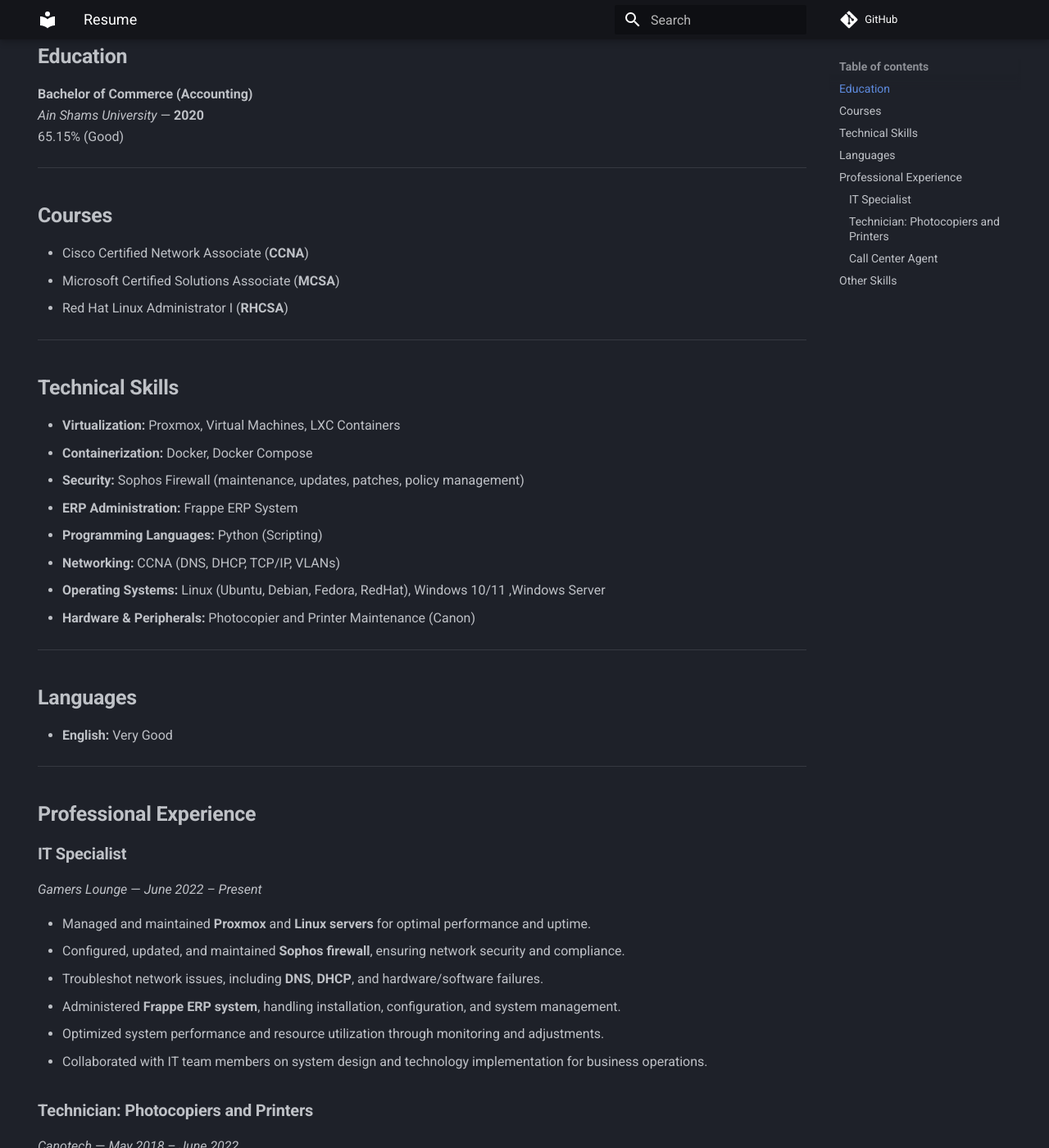
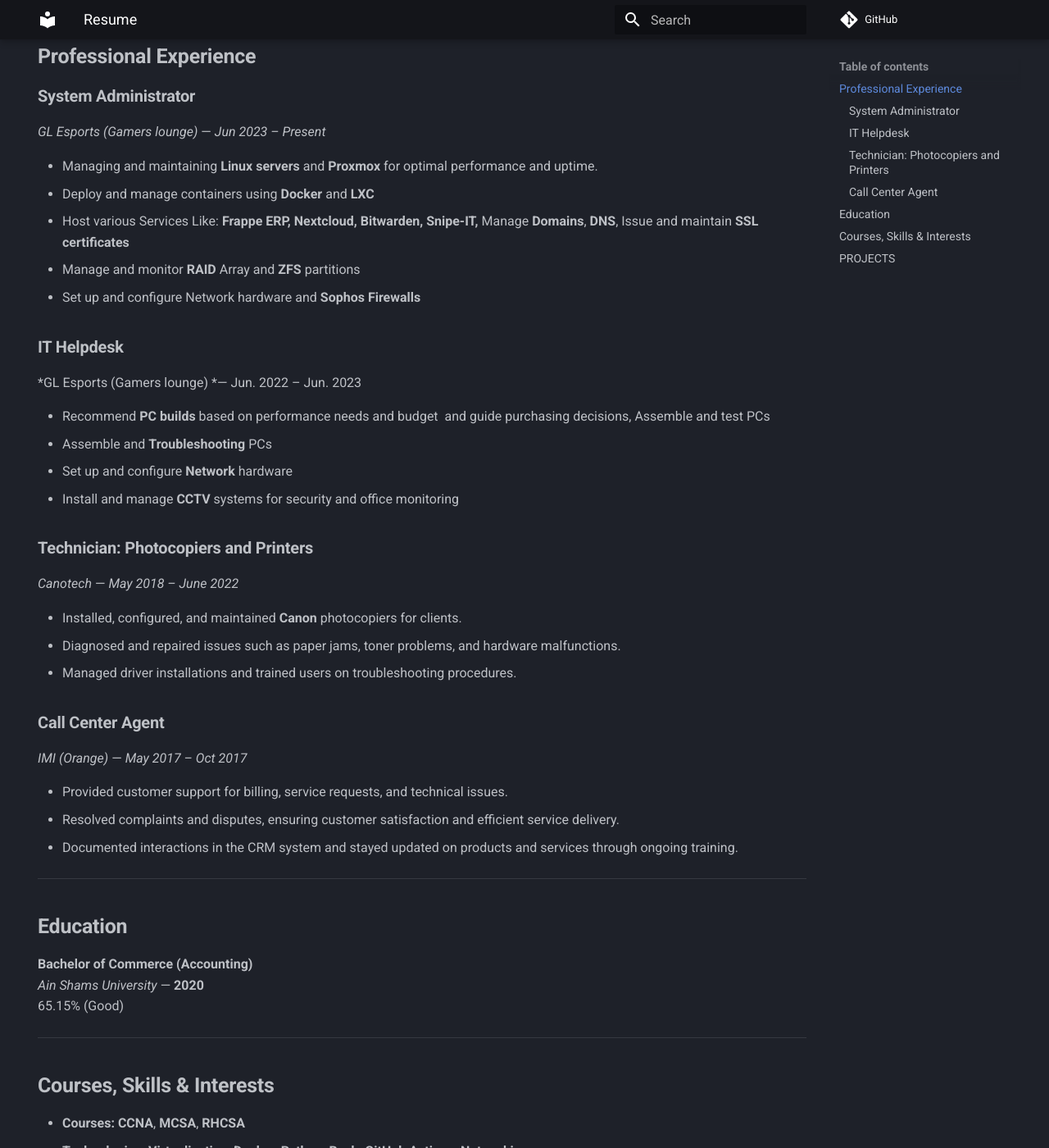
Before and after one commit to AbanoubEhab/AbanoubEhab.github.io, an MkDocs documentation site: the page built from docs/index.md, in a window 1280 px wide and 1400 px high, scrolled down 511 px. Shown: the whole window at 82% size. Built offline with MkDocs 1.6.1 and Material for MkDocs 9.7.7, drawn with Linux system fonts in a browser that asks for light colours; comment, search, counter and statistics services are not loaded; some of the changed text lies outside the part shown.

Commit message:
update Info

```diff
--- a/docs/index.md
+++ b/docs/index.md
@@ -18,54 +18,26 @@
 - **Address:** Ezbet Alnakel, Marg
 
 ---
-
-## **Education**
-
-**Bachelor of Commerce (Accounting)**
-*Ain Shams University* — **2020**
-65.15% (Good)
-
----
-
-## **Courses**
-
-- Cisco Certified Network Associate (**CCNA**)
-- Microsoft Certified Solutions Associate (**MCSA**)
-- Red Hat Linux Administrator I (**RHCSA**)
-
----
-
-## **Technical Skills**
-
-- **Virtualization:** Proxmox, Virtual Machines, LXC Containers
-- **Containerization:** Docker, Docker Compose
-- **Security:** Sophos Firewall (maintenance, updates, patches, policy management)
-- **ERP Administration:** Frappe ERP System
-- **Programming Languages:** Python (Scripting)
-- **Networking:** CCNA (DNS, DHCP, TCP/IP, VLANs)
-- **Operating Systems:** Linux (Ubuntu, Debian, Fedora, RedHat), Windows 10/11 ,Windows Server
-- **Hardware & Peripherals:** Photocopier and Printer Maintenance (Canon)
-
----
-
-## **Languages**
-
-- **English:** Very Good
-
----
-
 ## **Professional Experience**
 
-### **IT Specialist**
+### **System Administrator**
 
-*Gamers Lounge* — *June 2022 – Present*
+*GL Esports (Gamers lounge)* — *Jun 2023 – Present*
 
-- Managed and maintained **Proxmox** and **Linux servers** for optimal performance and uptime.
-- Configured, updated, and maintained **Sophos firewall**, ensuring network security and compliance.
-- Troubleshot network issues, including **DNS**, **DHCP**, and hardware/software failures.
-- Administered **Frappe ERP system**, handling installation, configuration, and system management.
-- Optimized system performance and resource utilization through monitoring and adjustments.
-- Collaborated with IT team members on system design and technology implementation for business operations.
+- Managing and maintaining **Linux servers** and **Proxmox** for optimal performance and uptime.
+- Deploy and manage containers using **Docker** and **LXC**
+- Host various Services Like: **Frappe ERP, Nextcloud, Bitwarden, Snipe-IT,** Manage **Domains**, **DNS**, Issue and maintain **SSL certificates**
+- Manage and monitor **RAID** Array and **ZFS** partitions
+- Set up and configure Network hardware and **Sophos Firewalls**
+
+### **IT Helpdesk**
+
+*GL Esports (Gamers lounge) *—  Jun. 2022 – Jun. 2023
+
+- Recommend **PC builds** based on performance needs and budget  and guide purchasing decisions, Assemble and test PCs
+- Assemble and **Troubleshooting** PCs
+- Set up and configure **Network** hardware
+- Install and manage **CCTV** systems for security and office monitoring
 
 ### **Technician: Photocopiers and Printers**
 
@@ -84,15 +56,29 @@
 - Documented interactions in the CRM system and stayed updated on products and services through ongoing training.
 
 ---
+## **Education**
 
-## **Other Skills**
-
-- Quick learner with adaptability to new technologies.
-- Strong problem-solving and analytical thinking.
-- Excellent communication and team collaboration skills, with the ability to work independently when required.
+**Bachelor of Commerce (Accounting)**
+*Ain Shams University* — **2020**
+65.15% (Good)
 
 ---
+## **Courses, Skills & Interests**
 
-[Projects](./Projects){ .md-button }
+* **Courses: CCNA**, **MCSA**, **RHCSA**
+* **Technologies:** **Virtualization**, **Docker**, **Python, Bash, GitHub Actions, Networking**
+* **Skills : Quick learner** with adaptability to new technologies, Strong **problem-solving** and analytical thinking
+* **Interests:** **Linux Enthusiast**, **home Labing**
+
+---
+## **PROJECTS**
+
+- **Provided Tech Support / Build Network For Esports Events**
+	-  [**Red Bull Login**](https://www.linkedin.com/posts/abanoubehabmalak_reflecting-on-the-journey-of-bringing-red-activity-7260039753117417472-dXez?utm_source=share&utm_medium=member_desktop&rcm=ACoAACCB0K0BjGMf4wHN0SflD24mzjObVRClAOk), [**IAC Final 2022**](https://www.linkedin.com/posts/arabhardware%2Enet_iac2022-iac2022-esports-activity-7005652485398794241-5ibR?utm_source=share&utm_medium=member_desktop&rcm=ACoAACCB0K0BjGMf4wHN0SflD24mzjObVRClAOk)**, [WarPros](https://www.linkedin.com/posts/ahmed-abdelaziz-563933130_im-so-glad-to-say-that-we-are-so-back-activity-7345831356850917376-mEnQ?utm_source=share&utm_medium=member_desktop&rcm=ACoAACCB0K0BjGMf4wHN0SflD24mzjObVRClAOk), [Sona’ay ELfawda](https://www.linkedin.com/posts/abanoubehabmalak_at-gamers-lounge-we-believe-in-transforming-activity-7277409944042115072-Kqwk?utm_source=share&utm_medium=member_desktop&rcm=ACoAACCB0K0BjGMf4wHN0SflD24mzjObVRClAOk)**
+- **Building [Arcade Machine](https://www.linkedin.com/posts/ahmed-abdel-latif-03398036_esports-gaming-redbull-ugcPost-7305184887190220800--QCB?utm_source=share&utm_medium=member_desktop&rcm=ACoAACCB0K0BjGMf4wHN0SflD24mzjObVRClAOk) Powered by Linux**
+- [**Web Scraper**](https://github.com/AbanoubEhab/we_qouta_checker_Egypt) **that sends warnings when you need to recharge**
+
+
+[Other Projects](./Projects){ .md-button }
 
 [Download as PDF](assets/AbanoubEhabMalak.pdf){: download="AbanoubEhabMalak.pdf" .md-button}
```
Also changed, not shown: 2 other files.
